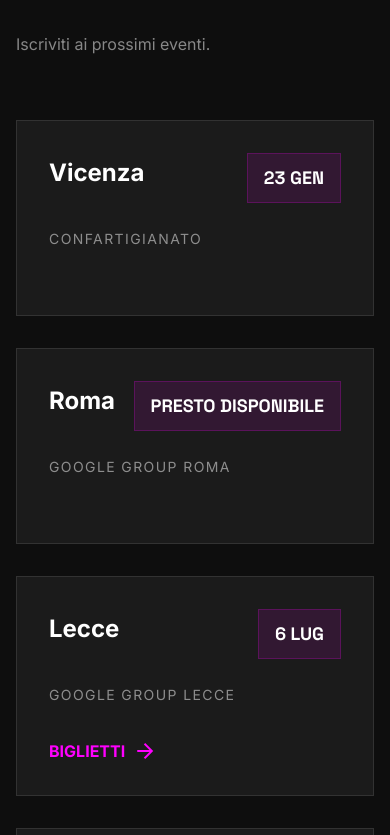
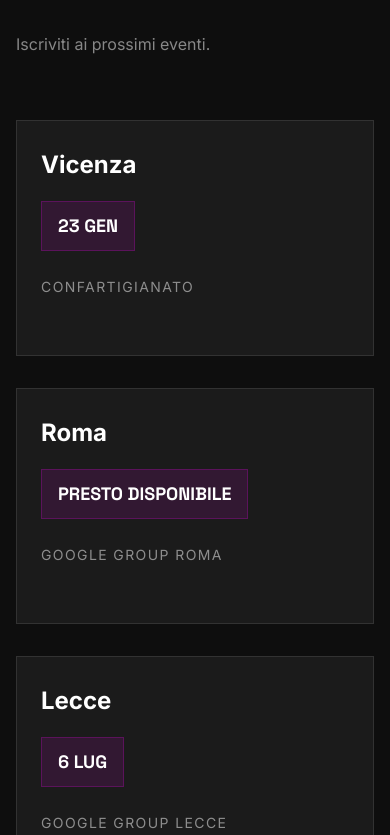
Before and after one commit to fabiobiondi/codelabs-2026-landing-sponsors, a Next.js app: page / in a window 390 px wide. Shown: the part 5029-5864 px from the top of the page. Built offline with nearby package versions, Linux system fonts and the light colour scheme.

Commit message:
fix mobile date

```diff
--- a/src/app/(main)/components/LocationsSection.tsx
+++ b/src/app/(main)/components/LocationsSection.tsx
@@ -17,10 +17,10 @@ export function LocationsSection() {
           {Object.entries(regionInfo).map(([id, event]) => (
             <div
               key={id}
-              className="group flex flex-col justify-between border border-white/10 bg-surface-container-low p-8 transition-all duration-300 hover:border-primary-container"
+              className="group flex flex-col justify-between border border-white/10 bg-surface-container-low p-6 transition-all duration-300 hover:border-primary-container md:p-8"
             >
               <div>
-                <div className="mb-6 flex items-start justify-between">
+                <div className="mb-6 flex flex-col items-start justify-between gap-4 sm:flex-row sm:gap-0">
                   <h4 className="text-2xl font-bold">{event.city}</h4>
                   <span className="border border-primary-container/20 bg-primary-container/10 px-4 py-2 font-headline text-lg font-bold text-white">
                     {event.date
```
Also changed, not shown: 1 other file (tests, documents, lock files or other folders).
